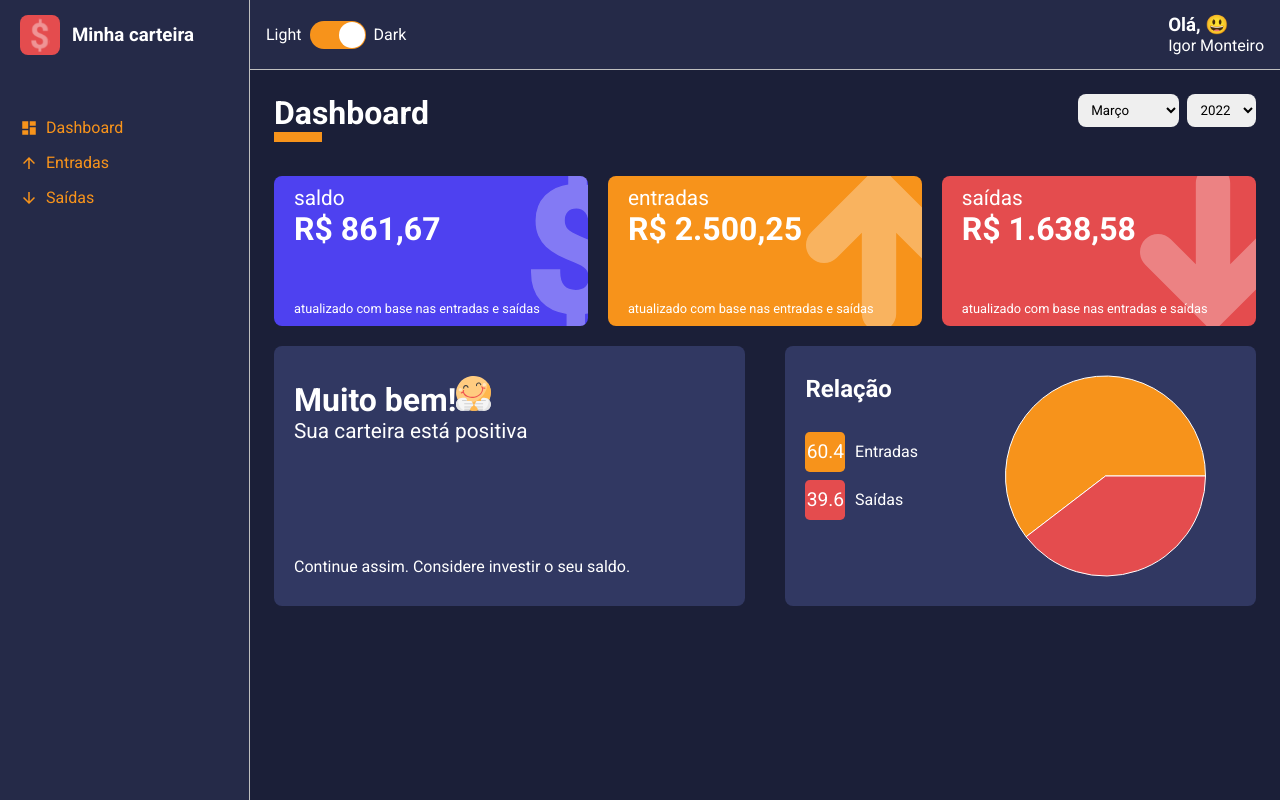
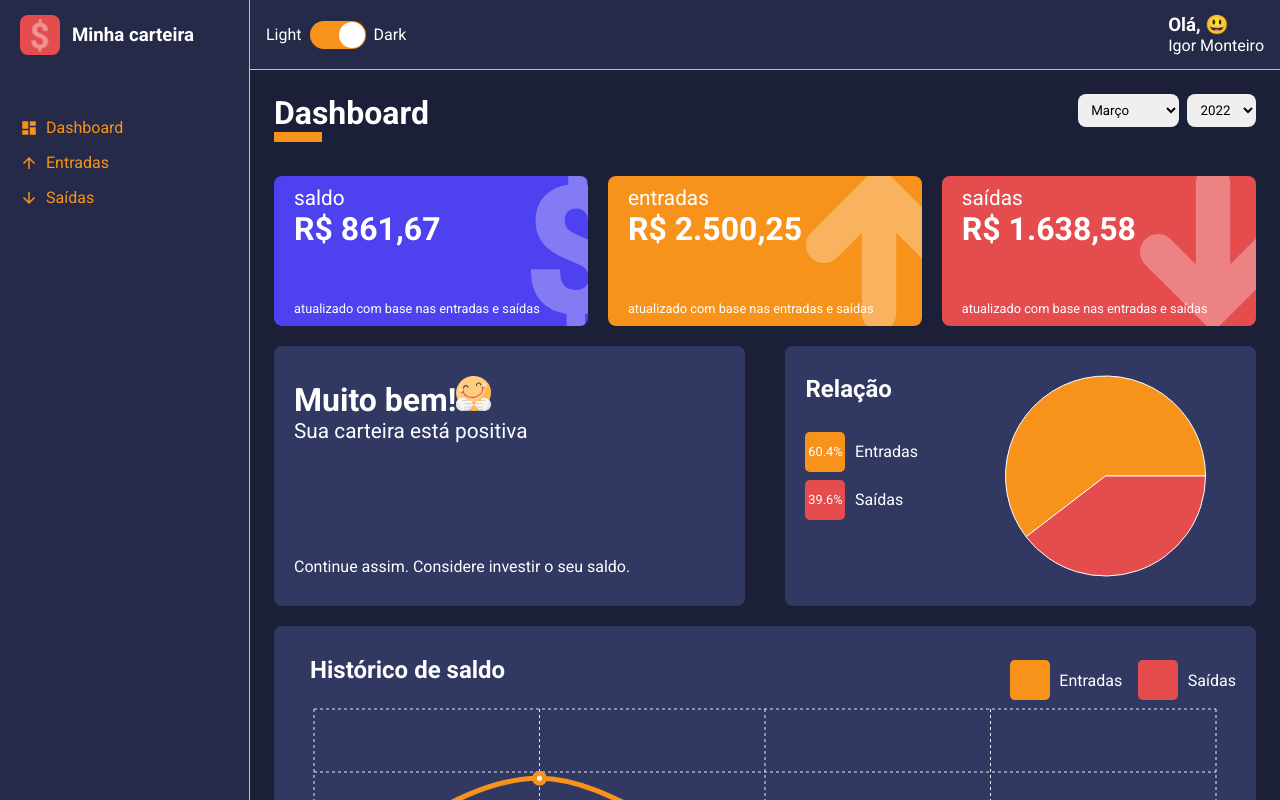
Before and after one commit to Igor-Mont/Dashboard, a React (Vite) app: page /dashboard in a window 1280 px wide. Built offline with nearby package versions, Linux system fonts and the light colour scheme.

Commit message:
add historyBox graph

```diff
--- /dev/null
+++ b/src/components/HistoryBox/index.tsx
@@ -0,0 +1,62 @@
+import { ResponsiveContainer, LineChart, Line, XAxis, Tooltip, CartesianGrid } from 'recharts';
+import { Container, ChartContainer, Header, Legend, LegendContainer } from './styles';
+
+type HistoryBox = {
+  data: {
+    month: string;
+    amountEntry: number;
+    amountOutput: number;
+  }[],
+  lineColorAmountEntry: string;
+  lineColorAmountOutput: string;
+}
+
+function HistoryBox({ data, lineColorAmountEntry, lineColorAmountOutput }: HistoryBox): JSX.Element {
+  return (
+    <Container>
+      <Header>
+        <h2>Histórico de saldo</h2>
+        <LegendContainer>
+        <Legend color={lineColorAmountEntry}>
+            <div></div>
+            <span>Entradas</span>
+          </Legend>
+          <Legend color={lineColorAmountOutput}>
+            <div></div>
+            <span>Saídas</span>
+          </Legend>
+        </LegendContainer>
+      </Header>
+
+      <ChartContainer>
+        <ResponsiveContainer>
+          <LineChart data={data} margin={{ top: 5, right: 20, left: 20, bottom: 5 }}>
+            <CartesianGrid strokeDasharray='3 3' stroke="#ececec" />
+            <XAxis dataKey='month' stroke='#ececec' />
+            <Tooltip />
+            <Line
+              type='monotone'
+              dataKey='amountEntry'
+              name='Entradas'
+              stroke={lineColorAmountEntry}
+              strokeWidth={5}
+              dot={{ r: 5 }}
+              activeDot={{ r: 8}}
+            />
+            <Line
+              type='monotone'
+              dataKey='amountOutput'
+              name='Saídas'
+              stroke={lineColorAmountOutput}
+              strokeWidth={5}
+              dot={{ r: 5 }}
+              activeDot={{ r: 8}}
+            />
+          </LineChart>
+        </ResponsiveContainer>
+      </ChartContainer>
+    </Container>
+  );
+}
+
+export { HistoryBox };
--- /dev/null
+++ b/src/components/HistoryBox/styles.ts
@@ -0,0 +1,68 @@
+import styled from "styled-components";
+
+type LegendProps = {
+  color: string;
+}
+
+const Container = styled.div`
+  width: 100%;
+  height: 400px;
+
+  display: flex;
+  flex-direction: column;
+
+  background-color: ${props => props.theme.colors.tertiary};
+  color: ${props => props.theme.colors.white};
+
+  margin: 10px 0;
+  padding: 30px 20px ;
+
+  border-radius: 0.5rem;
+
+
+`;
+
+const ChartContainer = styled.div`
+  flex: 1;
+`;
+
+const Header = styled.header`
+  display: flex;
+  justify-content: space-between;
+  align-items: center;
+
+  > h2 {
+    margin-bottom: 20px;
+    padding-left: 1rem;
+  }
+`;
+
+const LegendContainer = styled.ul`
+  display: flex;
+  gap: 1rem;
+  list-style: none;
+`;
+
+const Legend = styled.li<LegendProps>`
+  display: flex;
+  align-items: center;
+
+  gap: 0.3rem;
+
+  >div {
+    background-color: ${props => props.color};
+    width: 40px;
+    height: 40px;
+    border-radius: 0.3rem;
+    font-size: 0.8rem;
+    line-height: 40px;
+    text-align: center;
+  }
+
+  > span {
+    margin-left: 0.3rem;
+  }
+
+`;
+
+export { Container, ChartContainer, Header, Legend, LegendContainer };
--- a/src/components/PieChart/index.tsx
+++ b/src/components/PieChartBox/index.tsx
@@ -19,7 +19,7 @@
           {data.map(indicator => {
             return (
               <Legend key={indicator.name} color={indicator.color}>
-                <div>{indicator.percent}</div>
+                <div>{indicator.percent}%</div>
                 <span>{indicator.name}</span>
               </Legend>
             );
--- a/src/components/PieChart/styles.ts
+++ b/src/components/PieChartBox/styles.ts
@@ -58,7 +58,7 @@
     width: 40px;
     height: 40px;
     border-radius: 0.3rem;
-    font-size: 1.2rem;
+    font-size: 0.8rem;
     line-height: 40px;
     text-align: center;
   }
--- a/src/pages/Dashboard/index.tsx
+++ b/src/pages/Dashboard/index.tsx
@@ -6,11 +6,12 @@
 import sadImg from '../../assets/sad.svg';
 import { WalletBox } from '../../components/WalletBox';
 import { useMemo, useState } from "react";
+import { HistoryBox } from "../../components/HistoryBox";
 import { months as listOfMonths } from "../../utils/months";
 import gains from '../../repositories/gains';
 import expenses from '../../repositories/expenses';
 import { MessageBox } from "../../components/MessageBox";
-import { PieChartBox } from "../../components/PieChart";
+import { PieChartBox } from "../../components/PieChartBox";
 
 function Dashboard(): JSX.Element {
   const [monthSelected, setMonthSelected] = useState(Number(new Date().getMonth() + 1));
@@ -142,6 +143,55 @@
 
   }, [totalGains, totalExpenses]);
 
+  const historyData = useMemo(() => {
+    return listOfMonths.map((_, index) => {
+      let amountEntry = 0
+
+      gains.forEach(gain => {
+        const date = new Date(gain.date);
+        const gainMonth = date.getMonth();
+        const gainYear = date.getFullYear();
+
+        if (gainMonth === index && gainYear === yearSelected) {
+          try {
+            amountEntry += Number(gain.amount)
+          }catch {
+            throw new Error("amountEntry must be number");
+          }
+        }
+      });
+
+      let amountOutput = 0
+      expenses.forEach(expense => {
+        const date = new Date(expense.date);
+        const expenseMonth = date.getMonth();
+        const expenseYear = date.getFullYear();
+
+        if (expenseMonth === index && expenseYear === yearSelected) {
+          try {
+            amountOutput += Number(expense.amount)
+          }catch {
+            throw new Error("amountEntry must be number");
+          }
+        }
+      });
+
+      return {
+        monthNumber: index,
+        month: listOfMonths[index].substring(0, 3),
+        amountEntry,
+        amountOutput
+      }
+
+    }).filter(item => {
+        const currentMonth = new Date().getMonth() + 2; // + 2 to more months (development)
+        const currentYear = new Date().getFullYear();
+
+        return (yearSelected === currentYear && item.monthNumber <= currentMonth) || yearSelected < currentYear;
+
+    })
+  }, [yearSelected]);
+
   return (
     <Container>
       <ContentHeader title="Dashboard" lineColor="#F7931B">
@@ -177,6 +227,7 @@
           footerText={message?.footerText}
         />
         <PieChartBox data={relationExpensiveVersusGains} />
+        <HistoryBox data={historyData} lineColorAmountEntry="#f7931b" lineColorAmountOutput="#e44c4e" />
       </Content>
     </Container>
   );
```
